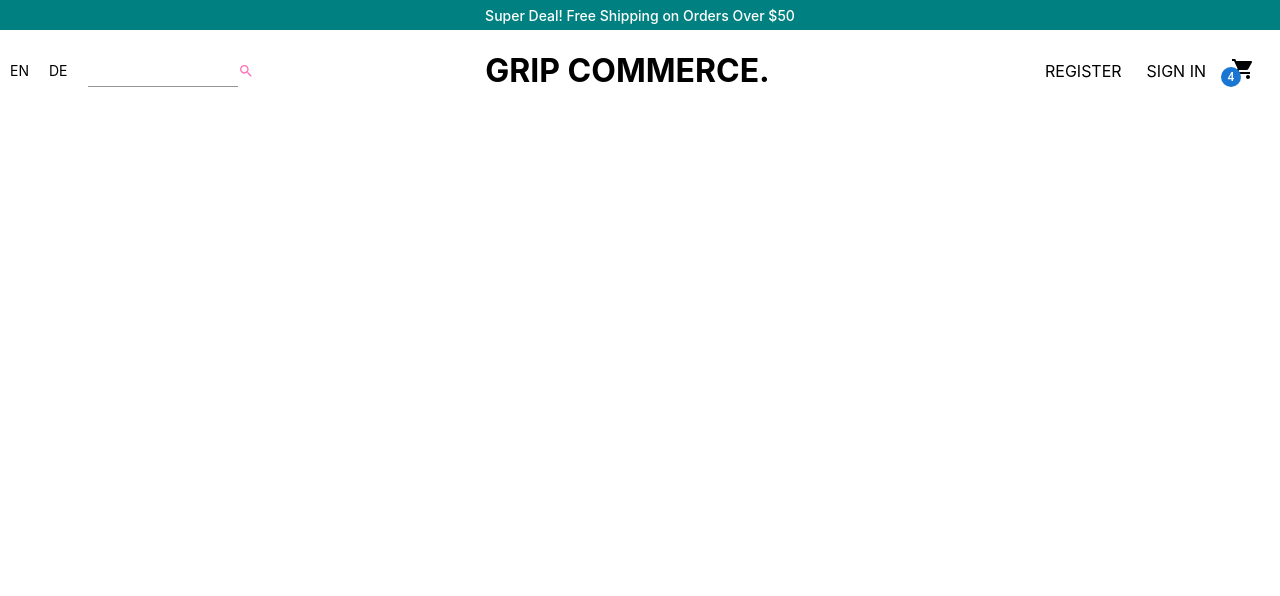
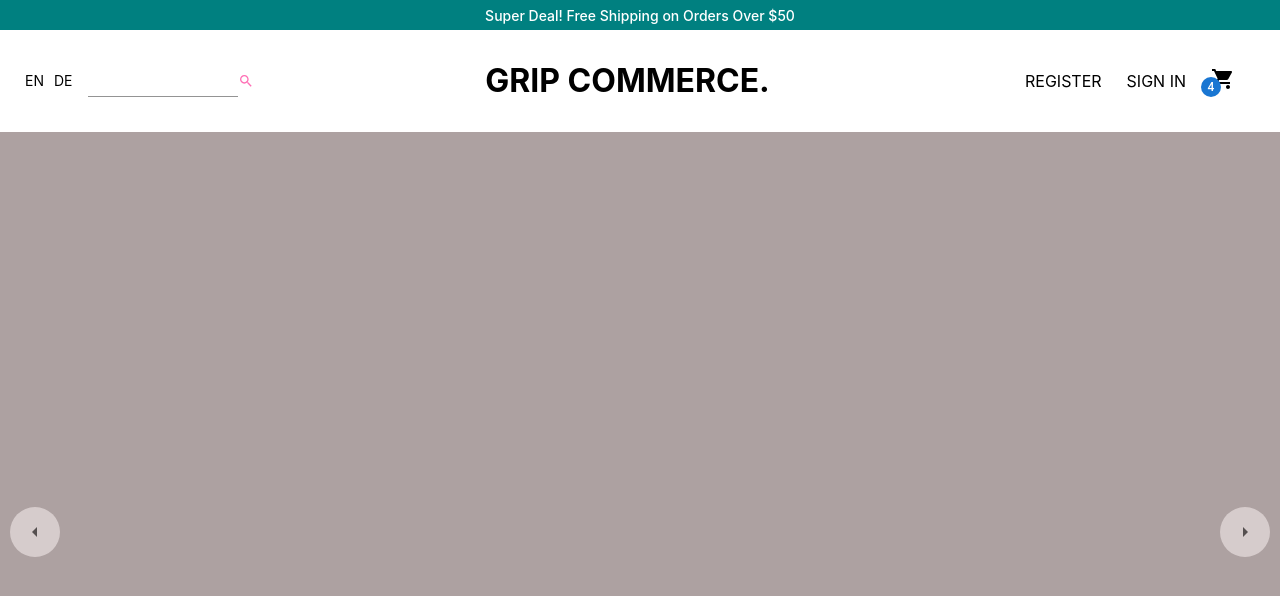
Before and after one commit to lillianaleecode/gripCommerce, a React (Create React App) app: page / in a window 1280 px wide. Shown: the top 596 px of the page. Built offline with nearby package versions, Linux system fonts and the light colour scheme.

Commit message:
created Slider Component and fixed CSS issues

```diff
--- a/src/App.jsx
+++ b/src/App.jsx
@@ -1,10 +1,8 @@
 import { Home } from "./pages/Home";
 
 
-function App() {
-  return (
-   <Home/>
-  );
-}
+const App = () => {
+  return <Home/>;
+};
 
 export default App;
--- a/src/components/Navbar.jsx
+++ b/src/components/Navbar.jsx
@@ -31,14 +31,17 @@ const theme = createTheme({
 
 //Container: contains whole NavBar:
 const Container = styled.div `
-    height:60px;
+
     //background-color: ;
     //border: 1px solid red;
+
 `
 
 //Wrapper: puts the navbar sectioned into 3 parts
 const Wrapper = styled.div `
+    padding: 10px 20px;
     display: flex; //makes it horizontal
+    align-items: center;
     justify-content: space-between;
     //border: 1px solid red;
 
@@ -47,6 +50,7 @@ const Left = styled.div`
     flex: 1; //flex 1: make each of the 3 sections divided evenly. (like doing 100/3)
     align-items: center ;
     display: flex;
+    align-items: center
     //border: 1px solid red;
 `
 
@@ -69,7 +73,6 @@ const Languages = styled.span`
     margin-right: 5px;
     margin-left: 5px;
     align-items: center;
-    padding: 5px;
 `
 
 const SearchContainer = styled.div`
@@ -84,6 +87,7 @@ const SearchContainer = styled.div`
 const Logo = styled.h1`
     flex: 1;
     text-align: center;
+    font-weight: bold;
 
 
 `
@@ -94,6 +98,7 @@ const MenuItem = styled.div`
     font-size: 14;
     cursor: pointer;
     margin-left: 25px;
+
 
 
 `
--- /dev/null
+++ b/src/components/Slider.jsx
@@ -0,0 +1,106 @@
+import ArrowLeftIcon from '@mui/icons-material/ArrowLeft';
+import ArrowRightIcon from '@mui/icons-material/ArrowRight';
+
+import { useState } from "react";
+import styled from "styled-components";
+
+const Container = styled.div`
+  width: 100%;
+  height: 100vh;
+  display: flex;
+  position: relative;
+  overflow: hidden;
+  background-color: #ada1a1;
+
+`;
+
+const Arrow = styled.div`
+  width: 50px;
+  height: 50px;
+  background-color: #fff7f7;
+  border-radius: 50%;
+  display: flex;
+  align-items: center;
+  justify-content: center;
+  position: absolute;
+  top: 0;
+  bottom: 0;
+  left: ${(props) => props.direction === "left" && "10px"};
+  right: ${(props) => props.direction === "right" && "10px"};
+  margin: auto;
+  cursor: pointer;
+  opacity: 0.5;
+  z-index: 2;
+`;
+
+const Wrapper = styled.div`
+  height: 100%;
+  display: flex;
+  transition: all 1.5s ease;
+  transform: translateX(${(props) => props.slideIndex * -100}vw);
+`;
+
+const Slide = styled.div`
+  width: 100vw;
+  height: 100vh;
+  display: flex;
+  align-items: center;
+  background-color: #${(props) => props.bg};
+`;
+
+const ImgContainer = styled.div`
+  height: 100%;
+  flex: 1;
+`;
+
+const Image = styled.img`
+  height: 80%;
+`;
+
+const InfoContainer = styled.div`
+  flex: 1;
+  padding: 50px;
+`;
+
+const Title = styled.h1`
+  font-size: 70px;
+`;
+
+const Desc = styled.p`
+  margin: 50px 0px;
+  font-size: 20px;
+  font-weight: 500;
+  letter-spacing: 3px;
+`;
+
+const Button = styled.button`
+  padding: 10px;
+  font-size: 20px;
+  background-color: transparent;
+  cursor: pointer;
+`;
+
+const Slider = () => {
+  const [slideIndex, setSlideIndex] = useState(0);
+  const handleClick = (direction) => {
+    if (direction === "left") {
+      setSlideIndex(slideIndex > 0 ? slideIndex - 1 : 2);
+    } else {
+      setSlideIndex(slideIndex < 2 ? slideIndex + 1 : 0);
+    }
+  };
+
+  return (
+    <Container>
+    <Arrow direction="left">
+        <ArrowLeftIcon/>
+    </Arrow>
+    <Arrow direction="right">
+        <ArrowRightIcon/>
+    </Arrow>
+</Container>
+
+  );
+};
+
+export default Slider;
--- a/src/pages/Home.jsx
+++ b/src/pages/Home.jsx
@@ -1,12 +1,14 @@
 import React from 'react'
 import Announcement from '../components/Announcement'
 import Navbar from '../components/Navbar'
+import Slider from '../components/Slider'
 
 export const Home = () => {
   return (
     <div>
       <Announcement/>
       <Navbar/>
+      <Slider/>
 
     </div>
 
```
